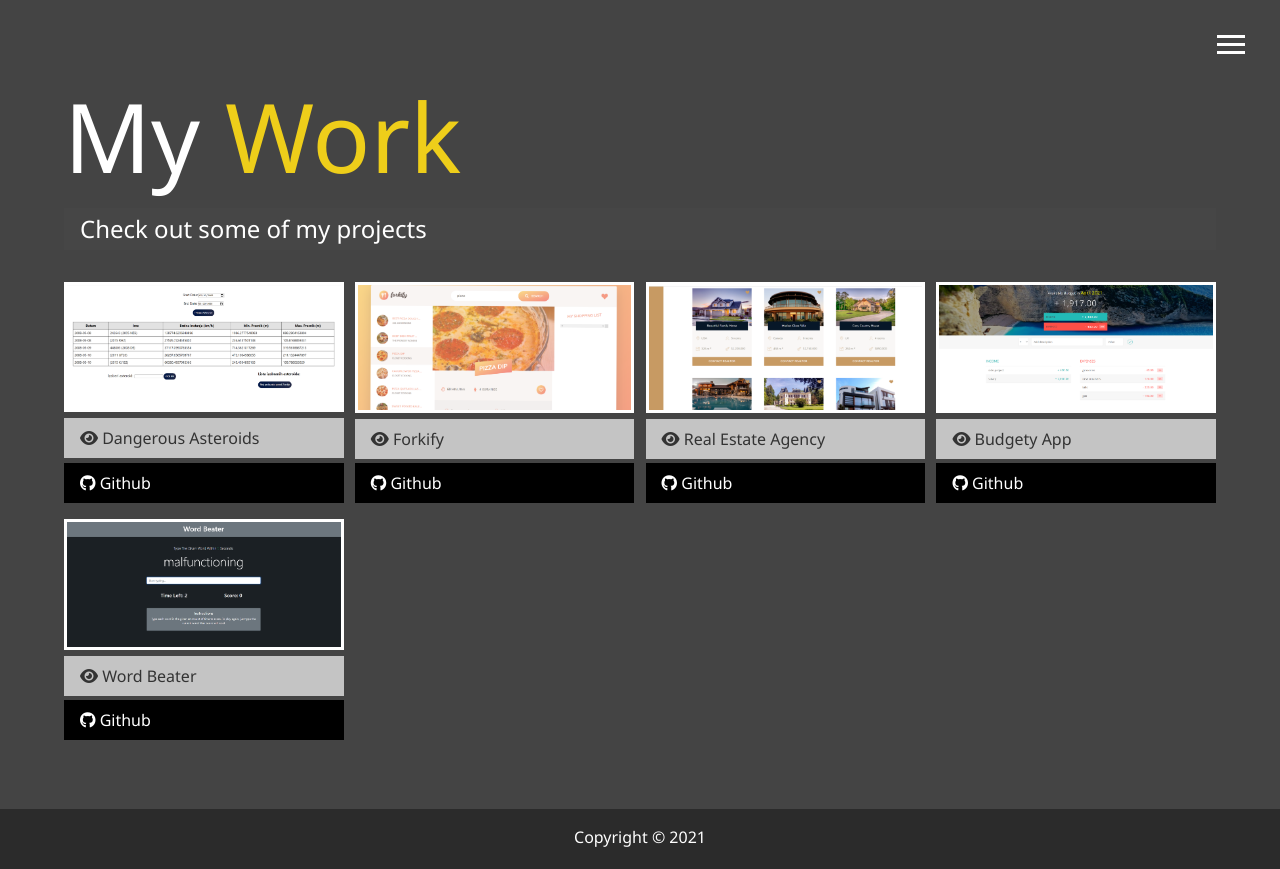
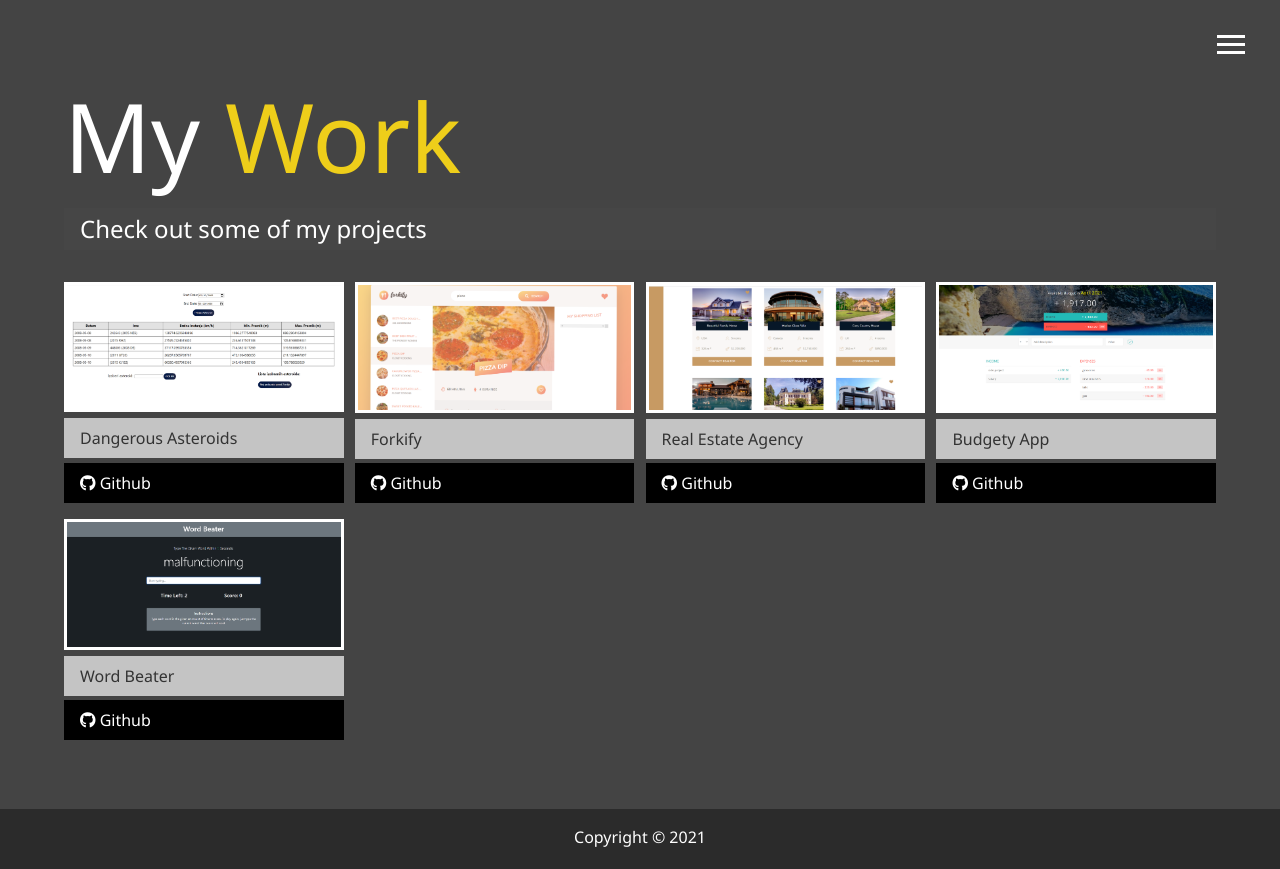
Before and after one commit to AlexMandic6/Portfolio, a website: page dist/work.html in a window 1280 px wide. Drawn offline with Linux system fonts and the light colour scheme.

Commit message:
changed favicon, added in to all pages.

```diff
--- a/dist/work.html
+++ b/dist/work.html
@@ -6,6 +6,7 @@
     <meta name="viewport" content="width=device-width, initial-scale=1.0" />
     <script src="https://kit.fontawesome.com/b93657cf3f.js" crossorigin="anonymous"></script>
     <link rel="stylesheet" href="css/main.css" />
+    <link rel="icon" type="image/png" href="./img/favicon/favicon-16x16.png">
     <title>My Work</title>
 </head>
 
@@ -46,7 +47,8 @@
                     <img class="projects__img" src="img/projects/project1.png" alt="Dangerous Asteroids">
                 </a>
                 <a href="#!" class="btn-light">
-                    <i class="fas fa-eye"></i> Dangerous Asteroids
+                   <!-- <i class="fas fa-eye"></i> -->
+                    Dangerous Asteroids
                 </a>
                 <a href="https://github.com/AlexMandic6/DangerousAsteroids" target="_blank" class="btn-dark">
                     <i class="fab fa-github"></i> Github
@@ -57,7 +59,7 @@
                     <img class="projects__img" src="img/projects/project2.png" alt="Forkify">
                 </a>
                 <a href="#!" class="btn-light">
-                    <i class="fas fa-eye"></i> Forkify
+                    Forkify
                 </a>
                 <a href="https://github.com/AlexMandic6/Forkify-App" target="_blank" class="btn-dark">
                     <i class="fab fa-github"></i> Github
@@ -68,7 +70,7 @@
                     <img class="projects__img" src="img/projects/project3.png" alt="real-estate">
                 </a>
                 <a href="#!" class="btn-light">
-                    <i class="fas fa-eye"></i> Real Estate Agency
+                    Real Estate Agency
                 </a>
                 <a href="https://github.com/AlexMandic6/nexter-real-estate" target="_blank" class="btn-dark">
                     <i class="fab fa-github"></i> Github
@@ -79,7 +81,7 @@
                     <img class="projects__img" src="img/projects/project4.png" alt="budget app">
                 </a>
                 <a href="#!" class="btn-light">
-                    <i class="fas fa-eye"></i> Budgety App
+                    Budgety App
                 </a>
                 <a href="https://github.com/AlexMandic6/budgetyApp2" target="_blank" class="btn-dark">
                     <i class="fab fa-github"></i> Github
@@ -90,7 +92,7 @@
                     <img class="projects__img" src="img/projects/project5.png" alt="Word Beater game">
                 </a>
                 <a href="#!" class="btn-light">
-                    <i class="fas fa-eye"></i> Word Beater
+                    Word Beater
                 </a>
                 <a href="https://github.com/AlexMandic6/word-beater" class="btn-dark">
                     <i class="fab fa-github"></i> Github
```
Also changed, not shown: dist/about.html (+1 -0 lines), dist/contact.html (+1 -0 lines), dist/img/favicon/favicon-16x16.png, dist/img/favicon/favicon-32x32.png.
